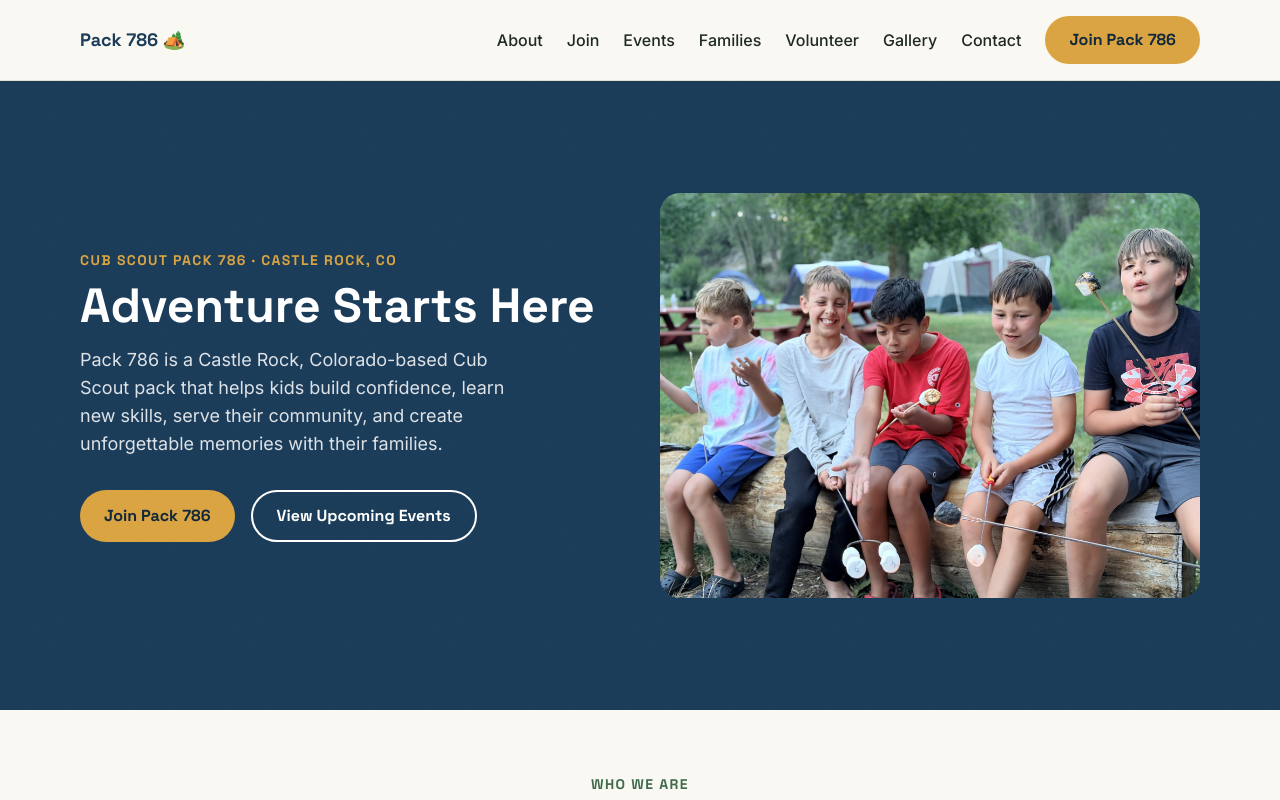
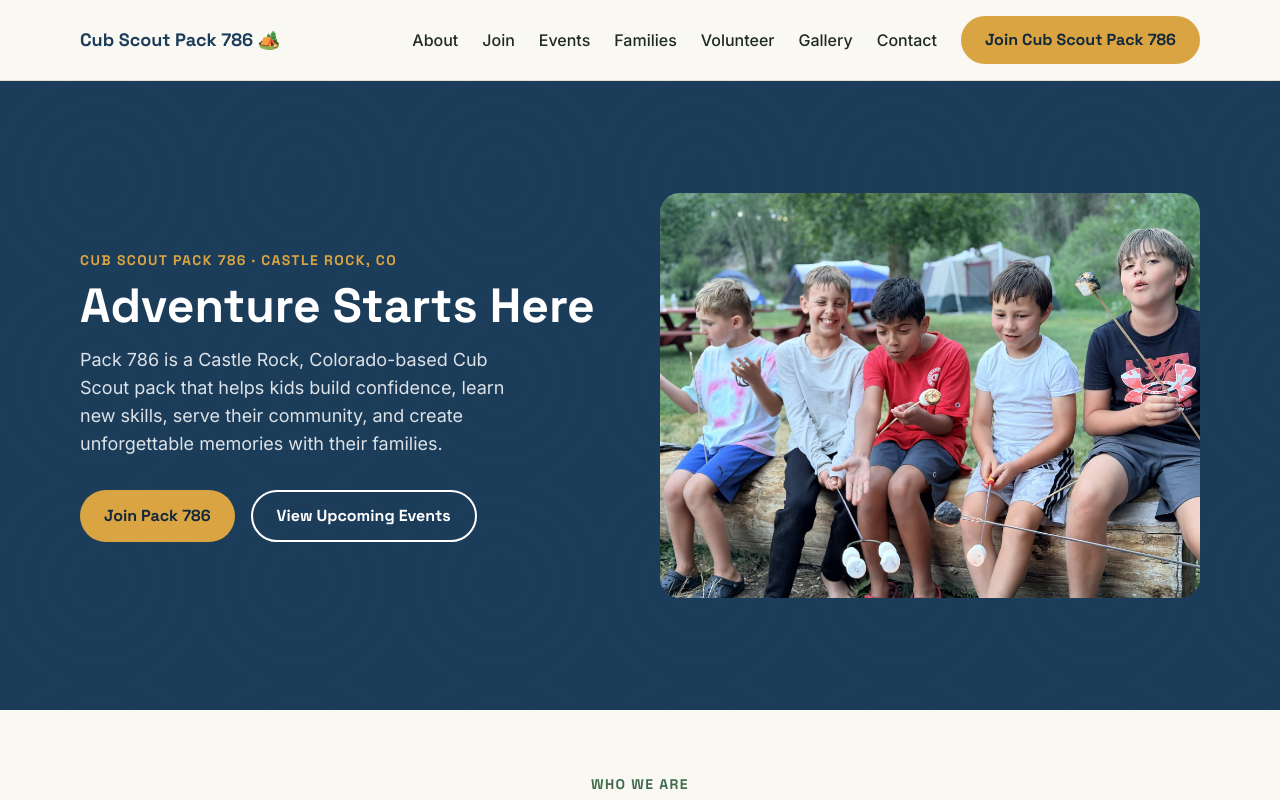
Before and after one commit to beachsomewhere/pack786-website, a Next.js app: page / in a window 1280 px wide. Shown: the top 800 px of the page. Built offline with nearby package versions, Linux system fonts and the light colour scheme.

Commit message:
Use full pack name in header brand and join button

```diff
--- a/components/Header.tsx
+++ b/components/Header.tsx
@@ -20,7 +20,7 @@ export default function Header() {
     <header className="sticky top-0 z-40 border-b border-trail-line bg-trail-bg/95 backdrop-blur">
       <div className="mx-auto flex max-w-6xl items-center justify-between px-4 py-4">
         <Link href="/" className="font-display text-lg font-bold text-trail-blue">
-          Pack 786 <span className="text-trail-gold-dark">🏕️</span>
+          Cub Scout Pack 786 <span className="text-trail-gold-dark">🏕️</span>
         </Link>
 
         <nav className="hidden items-center gap-6 lg:flex" aria-label="Primary">
@@ -30,7 +30,7 @@ export default function Header() {
             </Link>
           ))}
           <Link href="/join" className="btn-primary">
-            Join Pack 786
+            Join Cub Scout Pack 786
           </Link>
         </nav>
 
@@ -64,7 +64,7 @@ export default function Header() {
             ))}
             <li>
               <Link href="/join" className="btn-primary mt-2 w-full" onClick={() => setOpen(false)}>
-                Join Pack 786
+                Join Cub Scout Pack 786
               </Link>
             </li>
           </ul>
```
